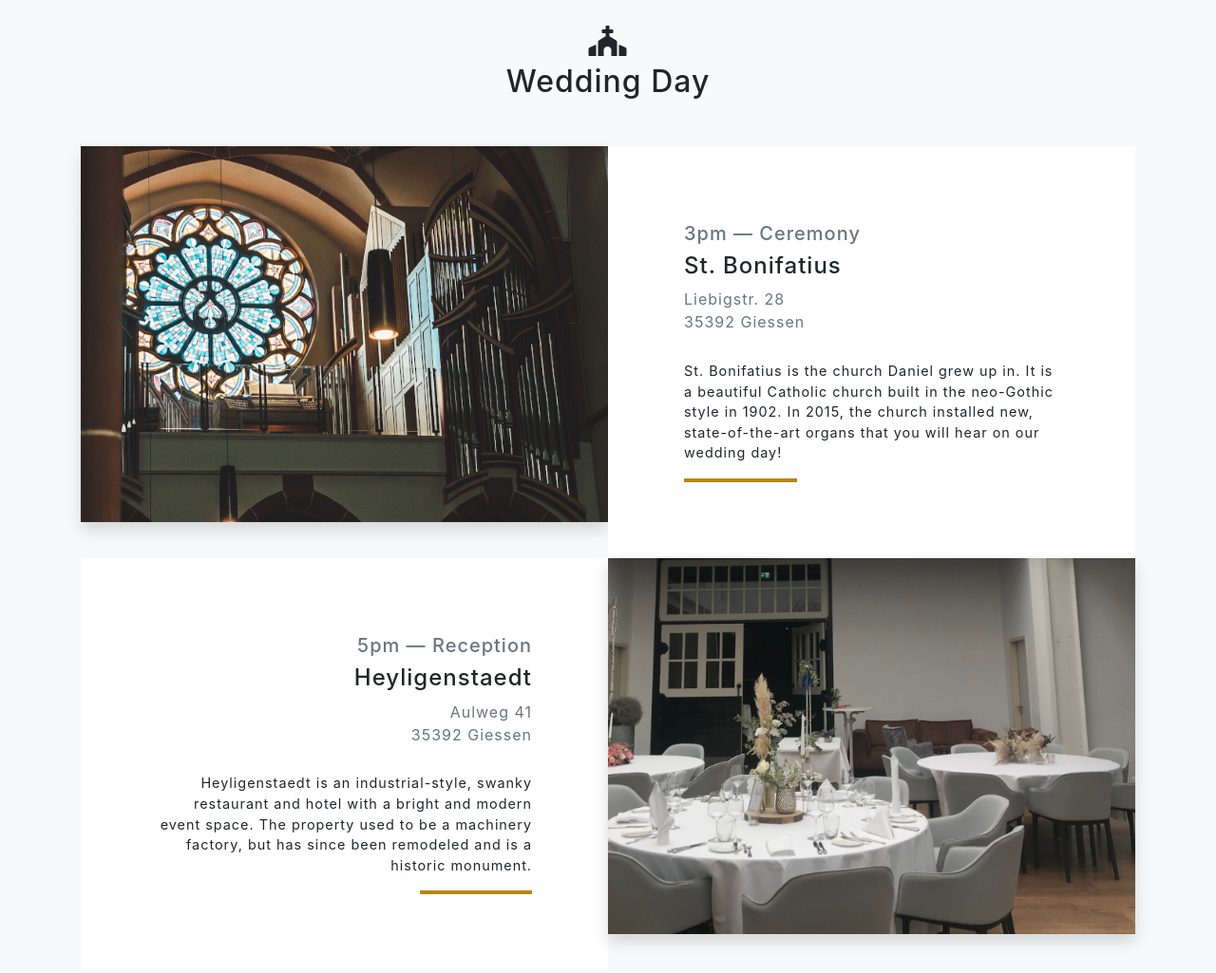
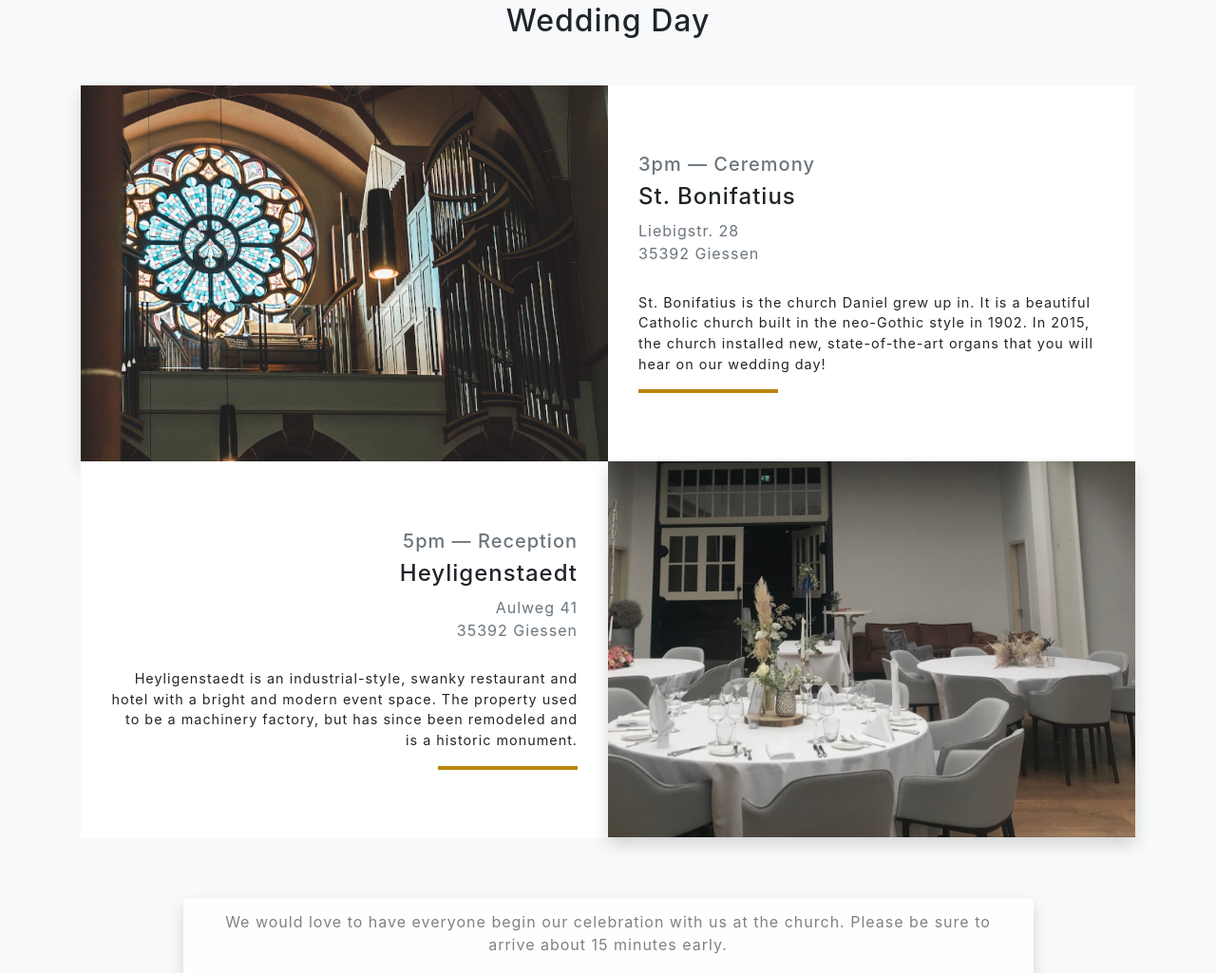
Before and after one commit to schloop/schloop.github.io, a website with bundled scripts: page index.html in a window 1280 px wide. Shown: the part 1952-2977 px from the top of the page at 95% size. Built offline with nearby package versions, Linux system fonts and the light colour scheme.

Commit message:
decreased padding

```diff
--- a/css/grayscale.css
+++ b/css/grayscale.css
@@ -189,7 +189,7 @@
 }
 
 .projects-section {
-  padding: 10rem 0;
+  padding: 6rem 0;
 }
 
 @media (min-width: 992px) {
@@ -210,7 +210,7 @@
 
 @media (min-width: 992px) {
   .projects-section .project-text {
-    padding: 5rem;
+    padding: 2rem;
   }
   .projects-section .project-text hr {
     border-color: darkgoldenrod;
@@ -224,6 +224,7 @@
     margin: 4rem 2rem;
   }
 }
+
 
 .signup-section {
   padding: 10rem 0;
```
